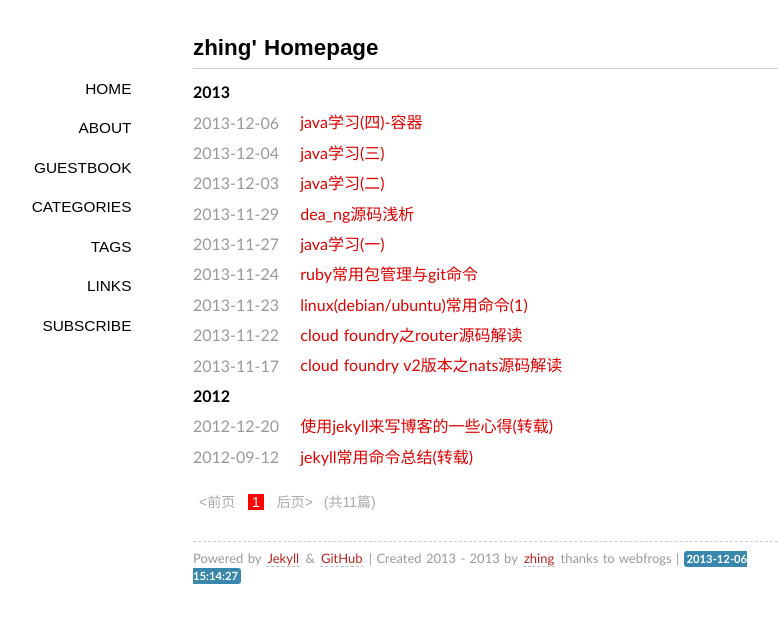
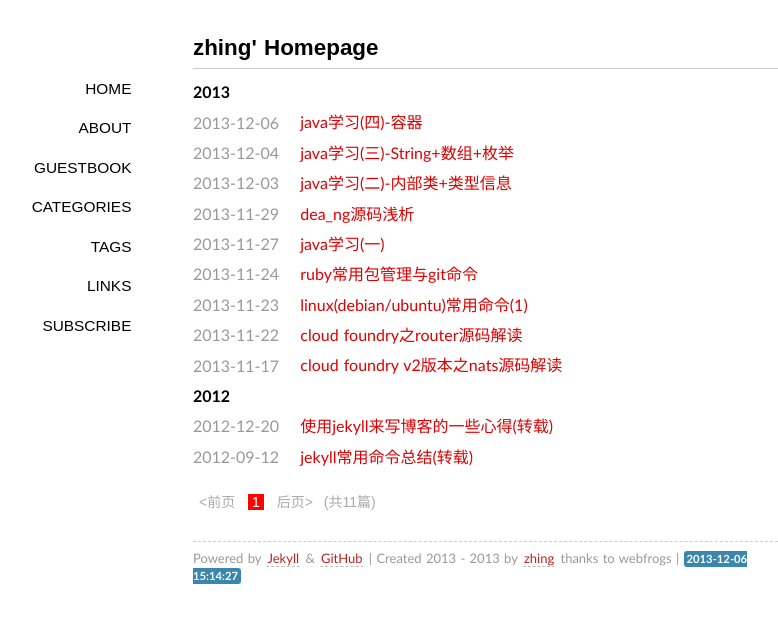
Before and after one commit to zhing/zhing.github.com, a Jekyll site: the page built from index.html, in a window 1280 px wide. Shown: the top 623 px of the page, without its empty margins (147-925 px from the left). Built offline with Jekyll 4.4.1, drawn with Linux system fonts in a browser that asks for light colours; some web fonts are replaced; Markdown is read by kramdown in place of the engine named in the settings; the list of posts is cut into pages by our own code; comment, search, counter and statistics services are not loaded.

Commit message:
2013-12-06

```diff
--- a/_posts/2013-12-03-java-2.md
+++ b/_posts/2013-12-03-java-2.md
@@ -1,6 +1,6 @@
 ---
 layout: post
-title: "java学习(二)"
+title: "java学习(二)-内部类+类型信息"
 description: ""
 category: java
 tags: [java]
--- a/_posts/2013-12-04-java-3.md
+++ b/_posts/2013-12-04-java-3.md
@@ -1,6 +1,6 @@
 ---
 layout: post
-title: "java学习(三)"
+title: "java学习(三)-String+数组+枚举"
 description: ""
 category: java
 tags: [java]
```
